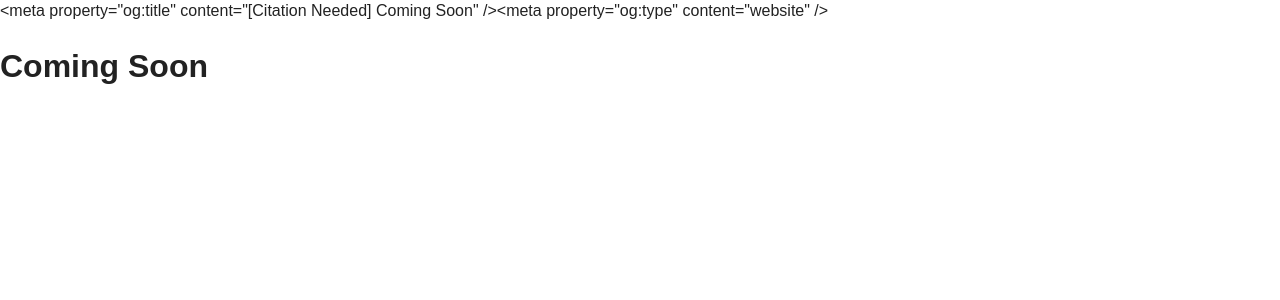
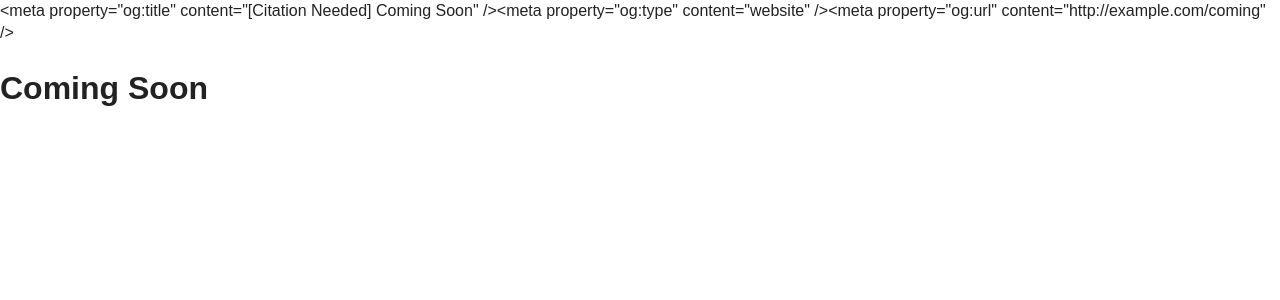
Before and after one commit to rollstudio/DjangoDash, a Django app: page /coming in a window 1280 px wide. Shown: the top 300 px of the page. Run offline with Django 3.2, Linux system fonts and the light colour scheme; parts of the project's set-up code (start-up, migrations or seed data) failed here and were passed over; some libraries are stand-ins or nearby versions.

Commit message:
Added url check in the opengraph template tag.

```diff
--- a/quotes/settings.py
+++ b/quotes/settings.py
@@ -1,6 +1,7 @@
 from os.path import dirname, join, realpath
 
 import django
+from django.conf import global_settings as DEFAULT_SETTINGS
 
 DJANGO_ROOT = dirname(realpath(django.__file__))
 SITE_ROOT = dirname(dirname(realpath(__file__)))
@@ -76,6 +77,11 @@ TEMPLATE_LOADERS = (
     'django.template.loaders.filesystem.Loader',
     'django.template.loaders.app_directories.Loader',
 #     'django.template.loaders.eggs.Loader',
+)
+
+
+TEMPLATE_CONTEXT_PROCESSORS = DEFAULT_SETTINGS.TEMPLATE_CONTEXT_PROCESSORS + (
+    'django.core.context_processors.request',
 )
 
 MIDDLEWARE_CLASSES = (
--- a/socialshare/templatetags/facebook_tags.py
+++ b/socialshare/templatetags/facebook_tags.py
@@ -1,4 +1,5 @@
 from django import template
+from django.contrib.sites.models import Site
 
 register = template.Library()
 
@@ -14,6 +15,13 @@ def opengraph_tag(*args, **kwargs):
     template = '<meta property="og:%(property)s" content="%(val)s" />'
     out = []
     for k, v in kwargs.items():
+        if k == 'url' and not v.startswith('http'):
+            try:
+                current_site = Site.objects.get_current()
+                v = 'http://%s%s' % (current_site.domain, v)
+            except Site.DoesNotExist:
+                raise template.TemplateSyntaxError('No site set.')
+
         out.append(template % {
             'property': k,
             'val': v
--- a/templates/comingsoon.html
+++ b/templates/comingsoon.html
@@ -2,7 +2,7 @@
 {% load facebook_tags %}
 
 {% block head %}
-{% opengraph_tag title='[Citation Needed] Coming Soon' type="website" %}
+{% opengraph_tag title='[Citation Needed] Coming Soon' type="website" url=request.get_full_path %}
 
 {% endblock %}
 
```
